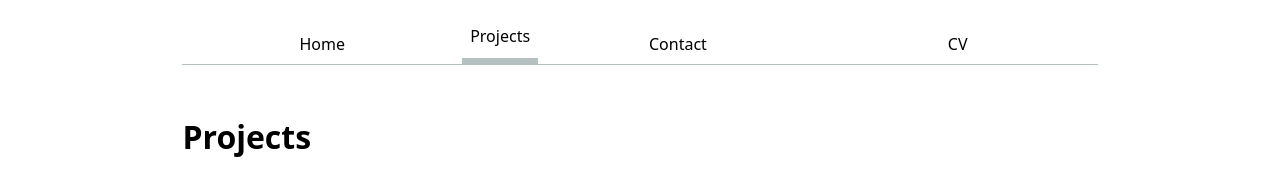
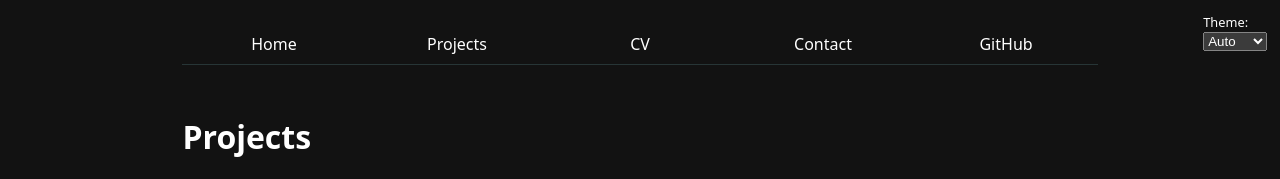
Before and after one commit to RicoFio/6.C85, a plain HTML site: page projects/index.html in a window 1280 px wide. Shown: the top 179 px of the page. Drawn offline with Linux system fonts and the light colour scheme.

Commit message:
finished lab3

```diff
--- a/projects/index.html
+++ b/projects/index.html
@@ -4,17 +4,14 @@
     <meta charset="UTF-8">
     <meta name="viewport" content="width=device-width, initial-scale=1.0">
     <link rel="stylesheet" href="../styles.css">
+    <link rel="apple-touch-icon" sizes="180x180" href="../images/apple-touch-icon.png">
+    <link rel="icon" type="image/png" sizes="32x32" href="../images/favicon-32x32.png">
+    <link rel="icon" type="image/png" sizes="16x16" href="../images/favicon-16x16.png">
+    <link rel="manifest" href="../images/site.webmanifest">
+    <script type="module" src="../scripts.js"></script>
     <title>Projects</title>
 </head>
 <body>
-    <nav>
-        <ul>
-            <li><a href="../index.html">Home</a></li>
-            <li class="current"><a href="../projects/index.html">Projects</a></li>
-            <li><a href="../contact/index.html">Contact</a></li>
-            <li><a href="../cv/index.html">CV</a></li>
-        </ul>
-    </nav>
     <h1>Projects</h1>
     <div class="projects">
         <article>
--- /dev/null
+++ b/scripts.js
@@ -0,0 +1,65 @@
+console.log("IT’S ALIVE!");
+
+// function $$ (selector, context = document) {
+// 	return Array.from(context.querySelectorAll(selector));
+// }
+
+// let navLinks = $$('nav a');
+
+// let currentLink = navLinks.find(
+// 	a => a.host === location.host && a.pathname === location.pathname
+// );
+// currentLink?.classList.add('current');
+
+let pages = {
+	"": "Home",
+	"projects/": "Projects",
+	"cv/": "CV",
+	"contact/": "Contact",
+	"https://github.com/ricofio": "GitHub",
+}
+
+let nav = document.createElement('nav');
+document.body.prepend(nav);
+
+const ARE_WE_HOME = document.documentElement.classList.contains("home");
+
+for (let url in pages) {
+	let title = pages[url];
+	url = ARE_WE_HOME || url.startsWith("https") ? url : "../" + url;
+
+	let a = document.createElement('a');
+	a.href = url;
+	a.textContent = title;
+	nav.append(a);
+
+	if (a.host === location.host && a.pathname === location.pathname) {
+		a.classList.add('current');
+	}
+	if (a.host != location.host) {
+		a.setAttribute('target', '_blank');
+	}
+}
+
+document.body.insertAdjacentHTML("afterbegin", `
+<label class="color-scheme">
+	Theme:
+	<select>
+		<option value="light dark">Auto</option>
+		<option value="light">Light</option>
+		<option value="dark">Dark</option>
+	</select>
+</label>`
+);
+
+let select = document.querySelector('select');
+
+if ("colorScheme" in localStorage) {
+	select.value = localStorage.colorScheme;
+	document.documentElement.style.setProperty("color-scheme", select.value);
+}
+
+select.addEventListener("input", function (event) {
+	document.documentElement.style.setProperty("color-scheme", event.target.value);
+	localStorage.colorScheme = event.target.value;
+})
--- a/styles.css
+++ b/styles.css
@@ -1,6 +1,7 @@
 html {
     --color-accent: oklch(65% 50% 0);
     accent-color: var(--color-accent);
+    color-scheme: dark;
 }
 
 body {
@@ -17,7 +18,7 @@
     gap: 1em;
 }
 
-label, input, textarea {
+select, label, input, textarea {
     display: grid;
     grid-template-columns: subgrid;
     grid-column: 1 / -1;
@@ -49,19 +50,11 @@
     margin-bottom: 3em;
     border-bottom-width: 1px;
     border-bottom-style: solid;
-    border-bottom-color: oklch(80% 3% 200);
+    --border-color: oklch(50% 10% 200 / 40%);
+    border-bottom-color: var(--border-color);
 }
 
-nav ul {
-    display: contents;
-}
-
-
-nav li {
-    display: contents;
-}
-
-nav li a {
+nav a {
     flex: 1;
     text-decoration: none;
     color: inherit;
@@ -70,16 +63,25 @@
 }
 
 a:hover {
-    background-color: oklch(from var(--color-accent) 95% 5% h);
+    background-color: color-mix(in oklch, var(--color-accent), canvas 85%);
     border-bottom: var(--color-accent);
     border-bottom-style: solid;
     border-bottom-width: .4em;
 }
 
+.color-scheme{
+    position: absolute;
+    top: 1em;
+    right: 1em;
+    width: 5%;
+    font-size: 80%;
+    font-family: inherit;
+}
+
 .current {
     border-bottom-width: .4em;
     border-bottom-style: solid;
-    border-bottom-color: oklch(80% 3% 200);
+    border-bottom-color: var(--color-accent);
     padding-bottom: .5em;
     text-align: center;
     display: block;
```
Also changed, not shown: contact/index.html (+5 -8 lines), cv/index.html (+5 -8 lines), index.html (+5 -8 lines), images/about.txt (added), images/android-chrome-192x192.png (added), images/android-chrome-512x512.png (added), images/apple-touch-icon.png (added), images/favicon-16x16.png (added), images/favicon-32x32.png (added), images/favicon.ico (added), images/site.webmanifest (added), 2 other files.
